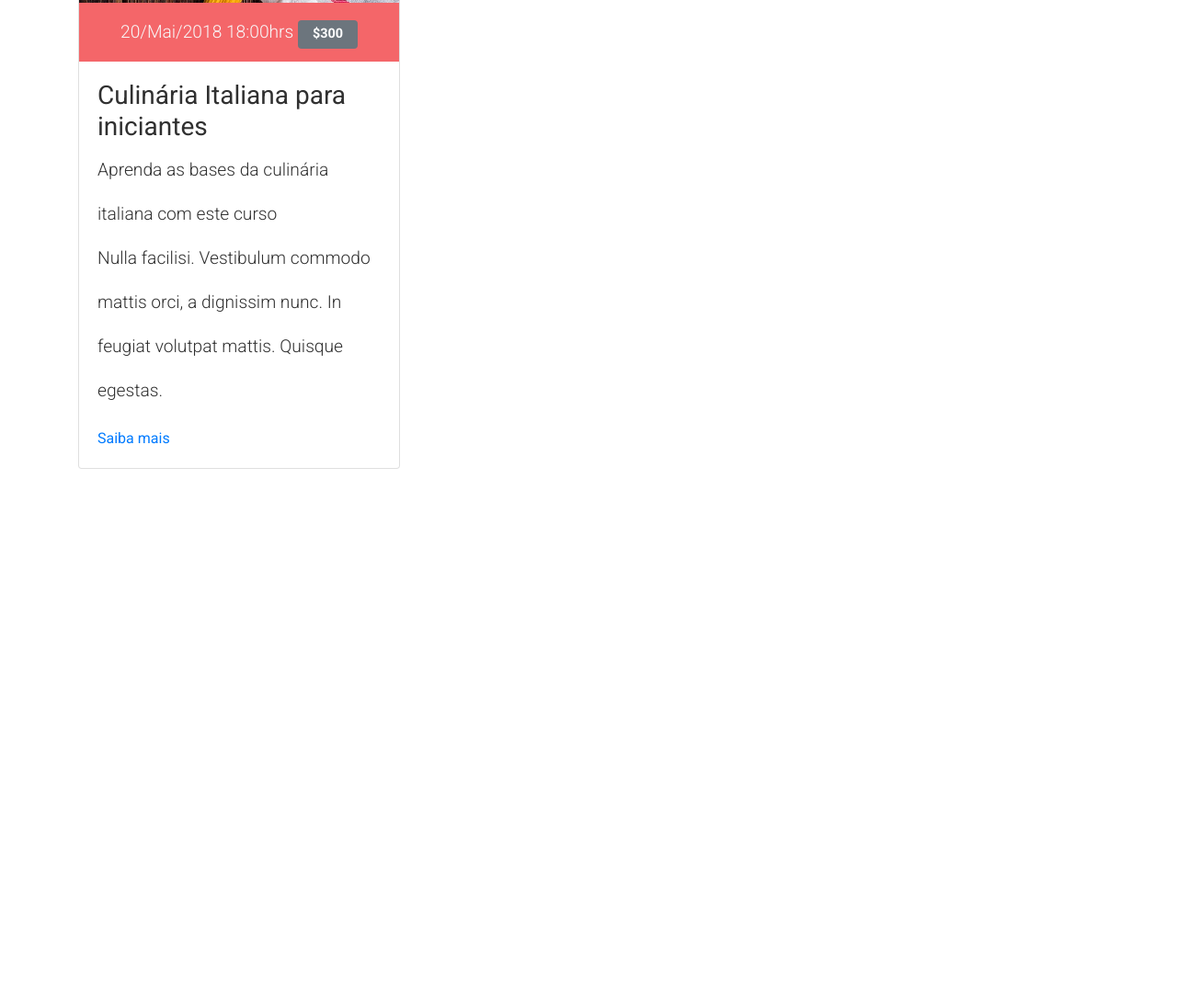
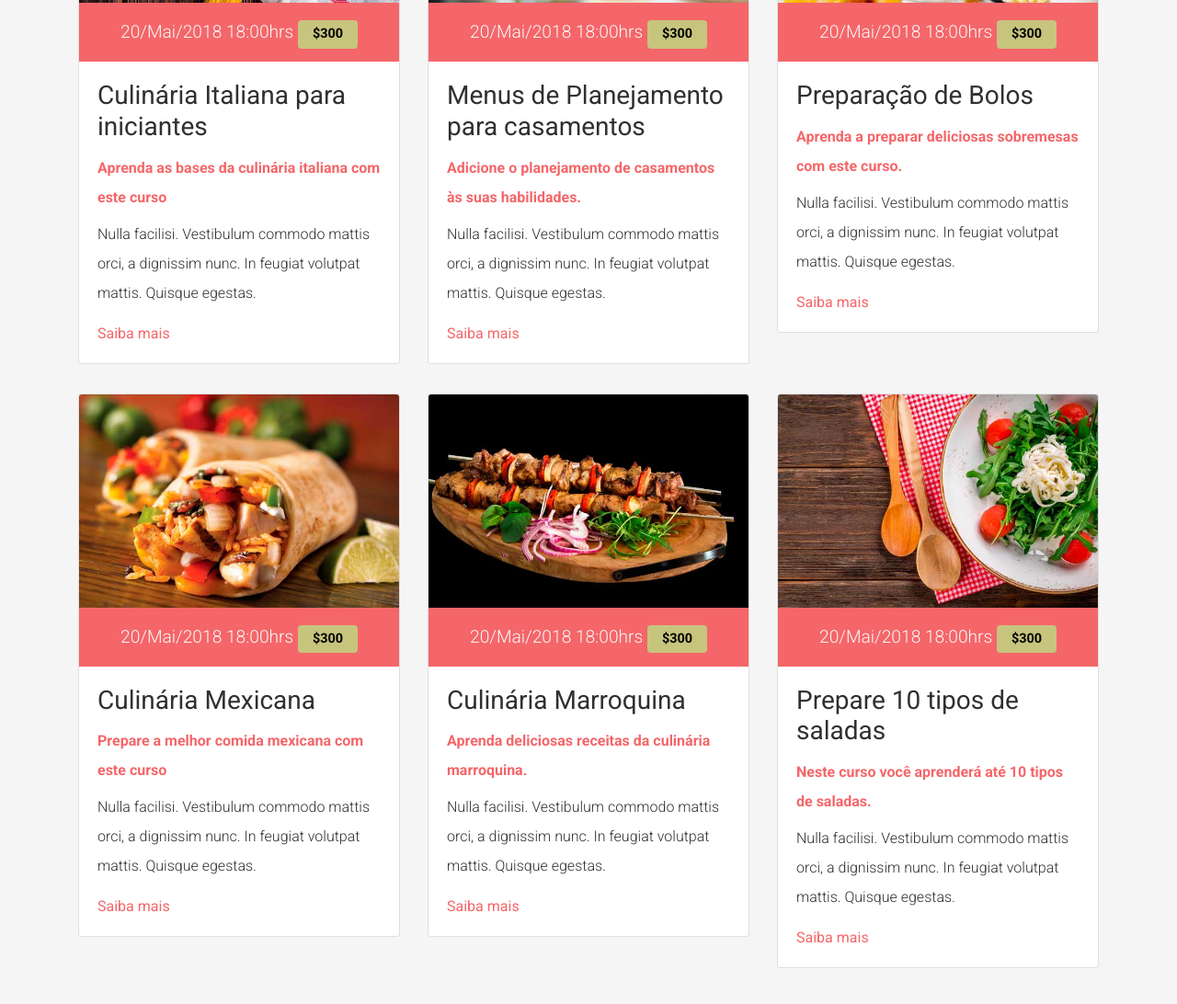
Before and after one commit to thiagobianeck/escoladeculinaria, a plain HTML site: page index.html in a window 1280 px wide. Shown: the part 2589-3681 px from the top of the page at 92% size. Before the commit the page ends 3147 px from the top, so only its background shows below. Drawn offline with nearby package versions, Linux system fonts and the light colour scheme.

Commit message:
Aplicando Estilos à seção de turmas

```diff
--- a/css/styles.css
+++ b/css/styles.css
@@ -96,3 +96,37 @@ p {
     font-weight: 500;
     font-size: 1.6rem;
 }
+
+/* Proximas Clases */
+
+.clases {
+    background-color: var(--gris);
+}
+
+.card {
+    margin-bottom: 2rem;
+}
+
+.badge-secondary {
+    background-color: var(--secundario);
+    color: black;
+}
+
+.card-meta span {
+    font-weight: 700;
+}
+
+.card-subtitle {
+    color: var(--primario);
+    font-weight: 700;
+    line-height: 2rem;
+}
+
+.card-body p {
+    font-size: 1rem;
+    line-height: 2rem;
+}
+
+.card-body a {
+    color: var(--primario);
+}
--- a/index.html
+++ b/index.html
@@ -99,7 +99,82 @@
                     </div><!--.card-meta-->
                     <div class="card-body">
                         <h3 class="card-title">Culinária Italiana para iniciantes</h3>
-                        <p class="card-subtitle">Aprenda as bases da culinária italiana com este curso</p>
+                        <p class="card-subtitle my-2">Aprenda as bases da culinária italiana com este curso</p>
+                        <p>Nulla facilisi. Vestibulum commodo mattis orci, a dignissim nunc. In feugiat volutpat mattis. Quisque egestas.</p>
+                        <a href="#">Saiba mais</a>
+                    </div><!--.card-body-->
+                </div><!--.card-->
+            </div><!--.col-md-4-->
+            <div class="col-md-4">
+                <div class="card">
+                    <img src="img/clase2.jpg" class="card-img-top">
+                    <div class="card-meta bg-primary p-2 text-light">
+                        <p class="m-0 text-center">20/Mai/2018 18:00hrs
+                        <span class="badge badge-secondary py-2 px-3">$300</span></p>
+                    </div><!--.card-meta-->
+                    <div class="card-body">
+                        <h3 class="card-title">Menus de Planejamento para casamentos</h3>
+                        <p class="card-subtitle my-2">Adicione o planejamento de casamentos às suas habilidades.</p>
+                        <p>Nulla facilisi. Vestibulum commodo mattis orci, a dignissim nunc. In feugiat volutpat mattis. Quisque egestas.</p>
+                        <a href="#">Saiba mais</a>
+                    </div><!--.card-body-->
+                </div><!--.card-->
+            </div><!--.col-md-4-->
+            <div class="col-md-4">
+                <div class="card">
+                    <img src="img/clase3.jpg" class="card-img-top">
+                    <div class="card-meta bg-primary p-2 text-light">
+                        <p class="m-0 text-center">20/Mai/2018 18:00hrs
+                        <span class="badge badge-secondary py-2 px-3">$300</span></p>
+                    </div><!--.card-meta-->
+                    <div class="card-body">
+                        <h3 class="card-title">Preparação de Bolos</h3>
+                        <p class="card-subtitle my-2">Aprenda a preparar deliciosas sobremesas com este curso.</p>
+                        <p>Nulla facilisi. Vestibulum commodo mattis orci, a dignissim nunc. In feugiat volutpat mattis. Quisque egestas.</p>
+                        <a href="#">Saiba mais</a>
+                    </div><!--.card-body-->
+                </div><!--.card-->
+            </div><!--.col-md-4-->
+            <div class="col-md-4">
+                <div class="card">
+                    <img src="img/clase4.jpg" class="card-img-top">
+                    <div class="card-meta bg-primary p-2 text-light">
+                        <p class="m-0 text-center">20/Mai/2018 18:00hrs
+                        <span class="badge badge-secondary py-2 px-3">$300</span></p>
+                    </div><!--.card-meta-->
+                    <div class="card-body">
+                        <h3 class="card-title">Culinária Mexicana</h3>
+                        <p class="card-subtitle my-2">Prepare a melhor comida mexicana com este curso</p>
+                        <p>Nulla facilisi. Vestibulum commodo mattis orci, a dignissim nunc. In feugiat volutpat mattis. Quisque egestas.</p>
+                        <a href="#">Saiba mais</a>
+                    </div><!--.card-body-->
+                </div><!--.card-->
+            </div><!--.col-md-4-->
+            <div class="col-md-4">
+                <div class="card">
+                    <img src="img/clase5.jpg" class="card-img-top">
+                    <div class="card-meta bg-primary p-2 text-light">
+                        <p class="m-0 text-center">20/Mai/2018 18:00hrs
+                        <span class="badge badge-secondary py-2 px-3">$300</span></p>
+                    </div><!--.card-meta-->
+                    <div class="card-body">
+                        <h3 class="card-title">Culinária Marroquina</h3>
+                        <p class="card-subtitle my-2">Aprenda deliciosas receitas da culinária marroquina.</p>
+                        <p>Nulla facilisi. Vestibulum commodo mattis orci, a dignissim nunc. In feugiat volutpat mattis. Quisque egestas.</p>
+                        <a href="#">Saiba mais</a>
+                    </div><!--.card-body-->
+                </div><!--.card-->
+            </div><!--.col-md-4-->
+            <div class="col-md-4">
+                <div class="card">
+                    <img src="img/clase6.jpg" class="card-img-top">
+                    <div class="card-meta bg-primary p-2 text-light">
+                        <p class="m-0 text-center">20/Mai/2018 18:00hrs
+                            <span class="badge badge-secondary py-2 px-3">$300</span></p>
+                    </div><!--.card-meta-->
+                    <div class="card-body">
+                        <h3 class="card-title">Prepare 10 tipos de saladas</h3>
+                        <p class="card-subtitle my-2">Neste curso você aprenderá até 10 tipos de saladas.</p>
                         <p>Nulla facilisi. Vestibulum commodo mattis orci, a dignissim nunc. In feugiat volutpat mattis. Quisque egestas.</p>
                         <a href="#">Saiba mais</a>
                     </div><!--.card-body-->
```
